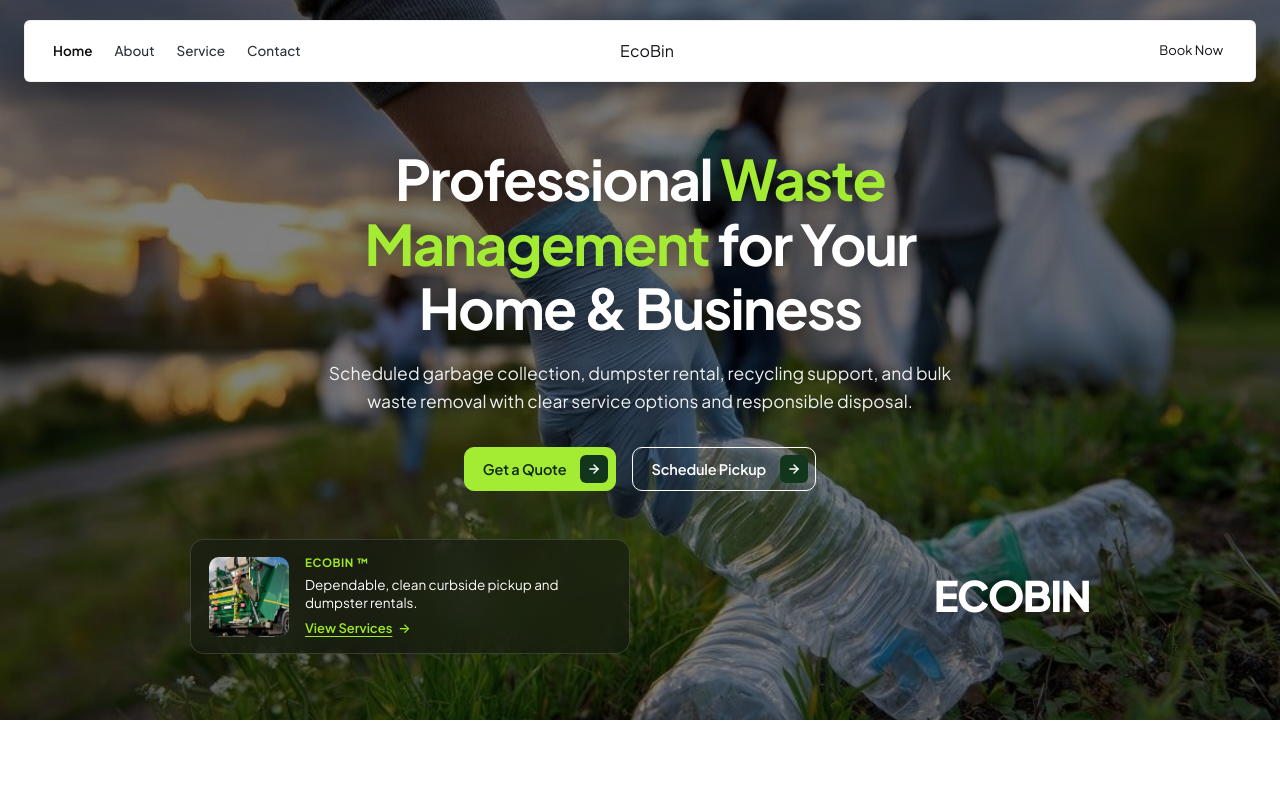
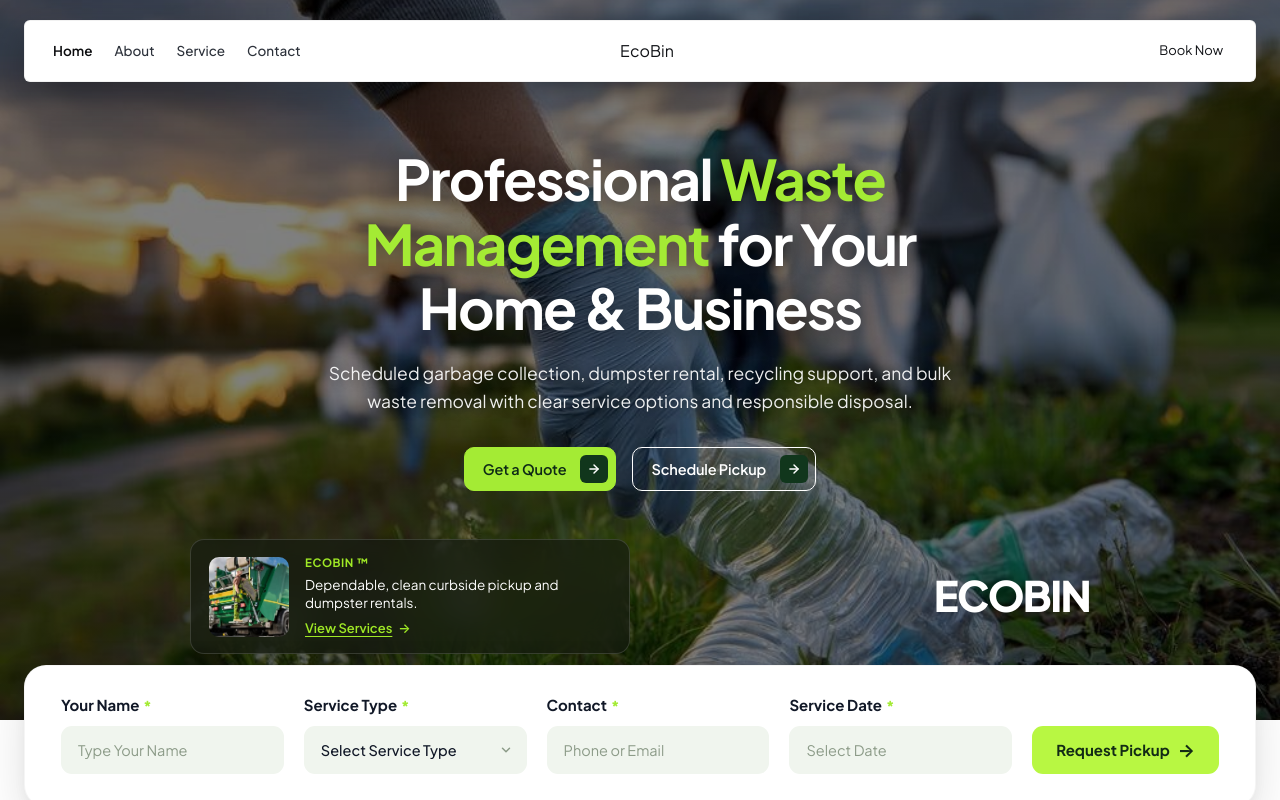
Before and after one commit to celestial-beinq/Eco-Bin, an Angular app: page / in a window 1280 px wide. Built offline with nearby package versions, Linux system fonts and the light colour scheme.

Commit message:
feat: add quick-booking component and integrate it into home page

```diff
--- /dev/null
+++ b/src/app/components/quick-booking/quick-booking.css
@@ -0,0 +1,188 @@
+.quick-booking-section {
+  position: relative;
+  z-index: 20;
+  margin-top: -55px;
+  margin-bottom: 20px;
+  width: 100%;
+}
+
+.booking-card {
+  background: #ffffff;
+  border-radius: 22px;
+  padding: 28px 36px 32px;
+  box-shadow: 0 20px 50px rgba(0, 0, 0, 0.12), 0 4px 16px rgba(0, 0, 0, 0.05);
+  border: 1px solid rgba(0, 0, 0, 0.04);
+}
+
+.booking-form {
+  display: grid;
+  grid-template-columns: repeat(4, 1fr) auto;
+  gap: 20px;
+  align-items: flex-end;
+}
+
+.booking-field {
+  display: flex;
+  flex-direction: column;
+}
+
+.booking-label {
+  font-size: 15px;
+  font-weight: 700;
+  color: #111827;
+  margin-bottom: 9px;
+  display: flex;
+  align-items: center;
+  gap: 4px;
+}
+
+.asterisk {
+  color: #a4eb34;
+  font-weight: 800;
+  font-size: 15px;
+  line-height: 1;
+}
+
+.booking-input,
+.booking-select {
+  width: 100%;
+  height: 48px;
+  background-color: #f0f5ee;
+  border: 1.5px solid transparent;
+  border-radius: 11px;
+  padding: 0 16px;
+  font-size: 14.5px;
+  font-weight: 500;
+  color: #111827;
+  outline: none;
+  transition: all 0.2s ease;
+  font-family: inherit;
+}
+
+.booking-input::placeholder {
+  color: #8c9b88;
+  font-weight: 400;
+}
+
+.booking-input:focus,
+.booking-select:focus {
+  background-color: #ffffff;
+  border-color: #a4eb34;
+  box-shadow: 0 0 0 3.5px rgba(164, 235, 52, 0.28);
+}
+
+/* Custom Select Dropdown Styling */
+.select-wrapper {
+  position: relative;
+  width: 100%;
+}
+
+.booking-select {
+  appearance: none;
+  -webkit-appearance: none;
+  cursor: pointer;
+  padding-right: 38px;
+}
+
+.select-chevron {
+  position: absolute;
+  right: 14px;
+  top: 50%;
+  transform: translateY(-50%);
+  color: #8c9b88;
+  pointer-events: none;
+  display: flex;
+  align-items: center;
+  justify-content: center;
+}
+
+/* Action Button */
+.booking-action {
+  display: flex;
+  align-items: flex-end;
+}
+
+.booking-btn {
+  height: 48px;
+  padding: 0 24px;
+  background-color: #b8f742;
+  color: #122b15;
+  border: none;
+  border-radius: 11px;
+  font-size: 15px;
+  font-weight: 700;
+  cursor: pointer;
+  display: inline-flex;
+  align-items: center;
+  justify-content: center;
+  gap: 8px;
+  white-space: nowrap;
+  transition: all 0.2s ease;
+  font-family: inherit;
+}
+
+.booking-btn:hover {
+  background-color: #c7fa5c;
+  transform: translateY(-2px);
+  box-shadow: 0 8px 24px rgba(184, 247, 66, 0.42);
+}
+
+.booking-btn:active {
+  transform: translateY(0);
+}
+
+.btn-arrow {
+  font-size: 18px;
+  line-height: 1;
+  transition: transform 0.2s ease;
+}
+
+.booking-btn:hover .btn-arrow {
+  transform: translateX(3px);
+}
+
+/* ========================================================
+   RESPONSIVE DESIGN ACROSS TABLET & MOBILE
+   ======================================================== */
+@media (max-width: 1100px) {
+  .booking-form {
+    grid-template-columns: repeat(2, 1fr);
+    gap: 18px;
+  }
+
+  .booking-action {
+    grid-column: span 2;
+  }
+
+  .booking-btn {
+    width: 100%;
+  }
+}
+
+@media (max-width: 768px) {
+  .quick-booking-section {
+    margin-top: -30px;
+    padding: 0 12px;
+  }
+
+  .booking-card {
+    padding: 22px 18px 26px;
+    border-radius: 18px;
+  }
+
+  .booking-form {
+    grid-template-columns: 1fr;
+    gap: 16px;
+  }
+
+  .booking-action {
+    grid-column: span 1;
+    margin-top: 4px;
+  }
+
+  .booking-btn {
+    width: 100%;
+    height: 50px;
+    font-size: 15.5px;
+  }
+}
--- /dev/null
+++ b/src/app/components/quick-booking/quick-booking.html
@@ -0,0 +1,96 @@
+<section class="quick-booking-section" id="booking">
+  <div class="container">
+    <div class="booking-card">
+      <form class="booking-form" (ngSubmit)="onSubmit()">
+
+        <!-- Your Name Field -->
+        <div class="booking-field">
+          <label for="userName" class="booking-label">
+            Your Name <span class="asterisk">*</span>
+          </label>
+          <input
+            type="text"
+            id="userName"
+            name="userName"
+            class="booking-input"
+            placeholder="Type Your Name"
+            [(ngModel)]="name"
+            required
+          />
+        </div>
+
+        <!-- Service Type Field -->
+        <div class="booking-field">
+          <label for="serviceType" class="booking-label">
+            Service Type <span class="asterisk">*</span>
+          </label>
+          <div class="select-wrapper">
+            <select
+              id="serviceType"
+              name="serviceType"
+              class="booking-select"
+              [(ngModel)]="serviceType"
+              required
+            >
+              <option value="" disabled selected>Select Service Type</option>
+              <option value="residential">Residential Pickup</option>
+              <option value="commercial">Commercial Waste</option>
+              <option value="dumpster">Dumpster Rental</option>
+              <option value="recycling">Recycling Services</option>
+              <option value="construction">Construction Debris</option>
+              <option value="bulk">Bulk Item Removal</option>
+            </select>
+            <span class="select-chevron" aria-hidden="true">
+              <svg viewBox="0 0 24 24" width="14" height="14" fill="none" stroke="currentColor" stroke-width="2.5" stroke-linecap="round" stroke-linejoin="round">
+                <polyline points="6 9 12 15 18 9"></polyline>
+              </svg>
+            </span>
+          </div>
+        </div>
+
+        <!-- Contact Field -->
+        <div class="booking-field">
+          <label for="userContact" class="booking-label">
+            Contact <span class="asterisk">*</span>
+          </label>
+          <input
+            type="text"
+            id="userContact"
+            name="userContact"
+            class="booking-input"
+            placeholder="Phone or Email"
+            [(ngModel)]="contact"
+            required
+          />
+        </div>
+
+        <!-- Service Date Field -->
+        <div class="booking-field">
+          <label for="serviceDate" class="booking-label">
+            Service Date <span class="asterisk">*</span>
+          </label>
+          <input
+            type="text"
+            id="serviceDate"
+            name="serviceDate"
+            class="booking-input"
+            placeholder="Select Date"
+            onfocus="(this.type='date')"
+            onblur="if(!this.value)this.type='text'"
+            [(ngModel)]="serviceDate"
+            required
+          />
+        </div>
+
+        <!-- Submit Button -->
+        <div class="booking-action">
+          <button type="submit" class="booking-btn">
+            <span>Request Pickup</span>
+            <span class="btn-arrow" aria-hidden="true">→</span>
+          </button>
+        </div>
+
+      </form>
+    </div>
+  </div>
+</section>
--- /dev/null
+++ b/src/app/components/quick-booking/quick-booking.ts
@@ -0,0 +1,21 @@
+import { Component } from '@angular/core';
+import { CommonModule } from '@angular/common';
+import { FormsModule } from '@angular/forms';
+
+@Component({
+  selector: 'app-quick-booking',
+  standalone: true,
+  imports: [CommonModule, FormsModule],
+  templateUrl: './quick-booking.html',
+  styleUrl: './quick-booking.css',
+})
+export class QuickBookingComponent {
+  name: string = '';
+  serviceType: string = '';
+  contact: string = '';
+  serviceDate: string = '';
+
+  onSubmit() {
+    alert(`Thank you ${this.name || 'valued customer'}! Your pickup request has been received for ${this.serviceType || 'waste service'}. We will reach out via ${this.contact || 'your contact'} shortly.`);
+  }
+}
--- a/src/app/pages/home/home.component.html
+++ b/src/app/pages/home/home.component.html
@@ -1,6 +1,9 @@
 <div class="home-page">
   <!-- Hero Section -->
   <app-hero-section></app-hero-section>
+
+  <!-- Quick Booking / Pickup Request Bar -->
+  <app-quick-booking></app-quick-booking>
 
   <!-- SECTION 1: About Cleanbin (Image 1) -->
   <section class="about-cleanbin-section" id="about">
--- a/src/app/pages/home/home.component.ts
+++ b/src/app/pages/home/home.component.ts
@@ -2,11 +2,12 @@ import { Component } from '@angular/core';
 import { CommonModule } from '@angular/common';
 import { RouterModule } from '@angular/router';
 import { HeroSection } from '../../components/hero-section/hero-section';
+import { QuickBookingComponent } from '../../components/quick-booking/quick-booking';
 
 @Component({
   selector: 'app-home',
   standalone: true,
-  imports: [CommonModule, RouterModule, HeroSection],
+  imports: [CommonModule, RouterModule, HeroSection, QuickBookingComponent],
   templateUrl: './home.component.html',
   styleUrls: ['./home.component.css']
 })
```
